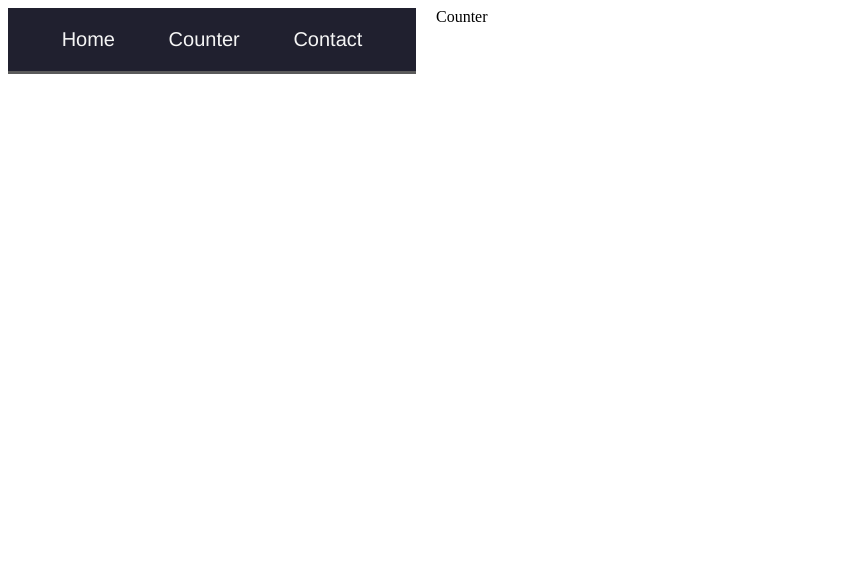
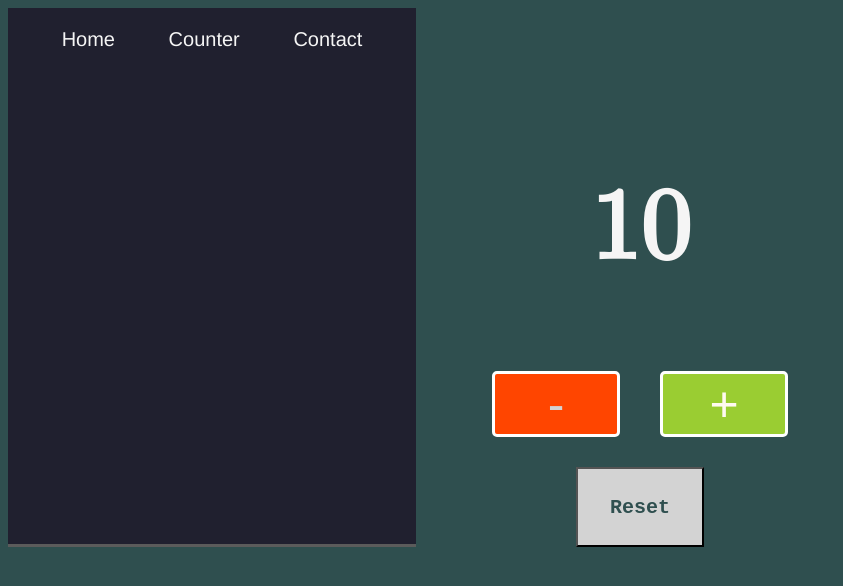
Before and after one commit to BadThad/ReactProject, a React (Vite) app in the folder my-react-app/: page /counter in a window 1280 px wide. Shown: the top 586 px of the page, without its empty margins (0-843 px from the left). Built offline with nearby package versions, Linux system fonts and the light colour scheme.

Commit message:
added Counter page with functions for counter

```diff
--- /dev/null
+++ b/my-react-app/src/Counter.css
@@ -0,0 +1,47 @@
+body {
+    background-color: darkslategray;
+}
+
+.counter-container {
+    display: flex;
+    flex-direction: column;
+    align-items: center;
+}
+
+h2 {
+    color: whitesmoke;
+    font-size: 100px;
+    font-family: math;
+    margin-top: 20vh;
+}
+
+.counter-btn button {
+    width: 10vw;
+    height: auto;
+    font-size: 50px;
+    border: 3px solid white;
+    border-radius: 5px;
+}
+
+.decrease-btn {
+    background-color: orangered;
+    color: lightgray;
+    margin-right: 20px;
+}
+
+.increase-btn {
+    background-color: yellowgreen;
+    color: floralwhite;
+    margin-left: 20px;
+}
+
+.reset-btn {
+    background-color: lightgray;
+    color: darkslategray;
+    font-size: 20px;
+    font-family: monospace;
+    font-weight: bold;
+    height: 10vh;
+    width: 10vw;
+    margin-top: 30px;
+}
--- a/my-react-app/src/pages/Counter.jsx
+++ b/my-react-app/src/pages/Counter.jsx
@@ -1,10 +1,31 @@
+import {useState} from "react";
 
+import "../Counter.css"
 
 function Counter() {
+    const [counter, setCounter] = useState (10); /* Counter is set with initial state of 10 */
+
+    const increaseCount = () => {
+        setCounter(counter + 1);
+    }
+
+    const decreaseCount = () => {
+        setCounter(counter - 1);
+    }
+
+    const resetCount = () => {
+        setCounter(10);
+    }
+
     return (
-        <dev>
-            Counter
-        </dev>
+        <div className = "counter-container">
+            <h2>{counter}</h2>
+            <div className="counter-btn">
+                <button className="decrease-btn" onClick={decreaseCount}>-</button>
+                <button className="increase-btn" onClick={increaseCount}>+</button>
+            </div>
+            <button className="reset-btn" onClick={resetCount}>Reset</button>
+        </div>
     )
 }
 
```
